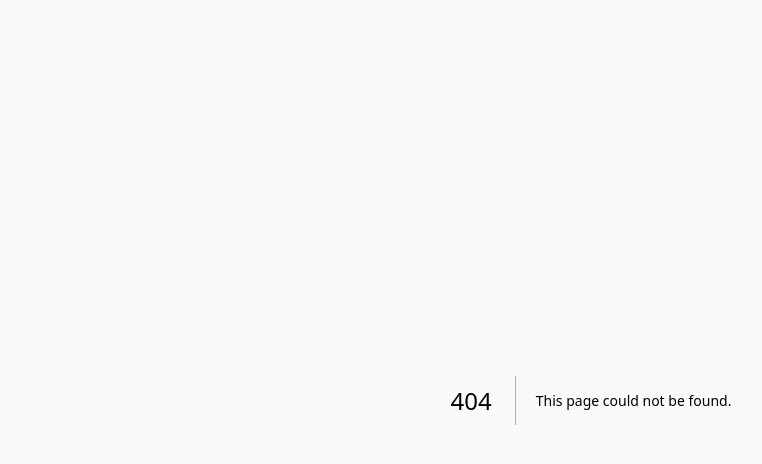
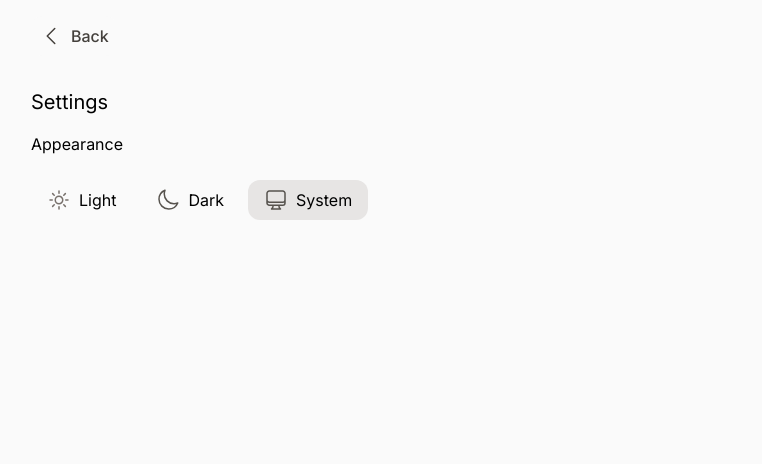
Before and after one commit to itshoro/task-tracker, a Next.js app: page /settings in a window 1280 px wide. Before the commit this address had no page. Shown: the top 464 px of the page, without its empty margins (49-811 px from the left). Built offline with nearby package versions, Linux system fonts and the light colour scheme.

Commit message:
Add settings page

```diff
--- /dev/null
+++ b/src/app/components/Button.tsx
@@ -0,0 +1,25 @@
+import { ForwardedRef } from "react";
+import { ComponentPropsWithoutRef, forwardRef } from "react";
+
+type ButtonProps = ComponentPropsWithoutRef<"button">;
+
+const Button = forwardRef(
+  (props: ButtonProps, ref: ForwardedRef<HTMLButtonElement>) => {
+    const { className, ...rest } = props;
+    return (
+      <button
+        type="button"
+        className={[
+          "inline-flex gap-2 rounded-xl bg-neutral-50 p-2 font-medium text-stone-700 ring-stone-400 ring-offset-2 ring-offset-stone-50 transition hover:bg-stone-200 focus:ring-2 dark:bg-neutral-900 dark:text-stone-300 dark:ring-stone-700 dark:ring-offset-neutral-900 dark:hover:bg-neutral-800",
+          className,
+        ]
+          .filter(Boolean)
+          .join(" ")}
+        ref={ref}
+        {...rest}
+      />
+    );
+  }
+);
+
+export default Button;
--- /dev/null
+++ b/src/app/components/link/button.tsx
@@ -0,0 +1,30 @@
+import Link from "next/link";
+import { ForwardedRef } from "react";
+import { ComponentPropsWithoutRef, forwardRef } from "react";
+
+type ButtonProps = Omit<ComponentPropsWithoutRef<"a">, "href"> & {
+  href: string | URL;
+};
+
+const Button = forwardRef(
+  (props: ButtonProps, ref: ForwardedRef<HTMLAnchorElement>) => {
+    const { className: _className, href: _href, ...rest } = props;
+
+    const className = [
+      "inline-flex gap-2 rounded-xl bg-neutral-50 p-2 font-medium text-stone-700 ring-stone-400 ring-offset-2 ring-offset-stone-50 transition hover:bg-stone-200 focus:ring-2 dark:bg-neutral-900 dark:text-stone-300 dark:ring-stone-700 dark:ring-offset-neutral-900 dark:hover:bg-neutral-800",
+      _className,
+    ]
+      .filter(Boolean)
+      .join(" ");
+
+    const href = _href.toString();
+
+    return href.startsWith("/") ? (
+      <Link ref={ref} className={className} href={href} {...rest} />
+    ) : (
+      <a ref={ref} className={className} href={href} {...rest} />
+    );
+  }
+);
+
+export default Button;
--- /dev/null
+++ b/src/app/components/link/index.tsx
@@ -0,0 +1,3 @@
+import LinkButton from "./button";
+
+export { LinkButton };
--- /dev/null
+++ b/src/app/components/radio/PillGroup.tsx
@@ -0,0 +1,66 @@
+import {
+  type ForwardedRef,
+  forwardRef,
+  type ComponentPropsWithoutRef,
+  ChangeEvent,
+  useId,
+  ReactNode,
+} from "react";
+
+type PillGroupProps = Omit<ComponentPropsWithoutRef<"fieldset">, "onChange"> & {
+  tabs: PillProps[];
+  name: string;
+  onChange?: (e: ChangeEvent<HTMLInputElement>) => void;
+};
+
+const PillGroup = forwardRef(
+  (
+    { tabs, name, className, onChange, defaultValue, ...props }: PillGroupProps,
+    ref: ForwardedRef<HTMLFieldSetElement>
+  ) => {
+    console.log({ defaultValue });
+
+    return (
+      <fieldset
+        className={["flex gap-2", className].filter(Boolean).join(" ")}
+        ref={ref}
+        {...props}
+      >
+        {tabs.map((tab) => (
+          <Pill
+            key={tab.value}
+            {...tab}
+            name={name}
+            defaultChecked={defaultValue === tab.value}
+            onChange={onChange}
+          />
+        ))}
+      </fieldset>
+    );
+  }
+);
+
+type PillProps = {
+  children: ReactNode;
+  value: string;
+};
+
+const Pill = ({
+  children,
+  ...props
+}: PillProps & { name: string } & ComponentPropsWithoutRef<"input">) => {
+  const id = useId();
+
+  return (
+    <div>
+      <input className="peer appearance-none" type="radio" id={id} {...props} />
+      <label
+        className="py-3transition flex cursor-pointer gap-2 rounded-xl px-4 py-2 peer-checked:bg-stone-200 dark:peer-checked:bg-stone-800"
+        htmlFor={id}
+      >
+        {children}
+      </label>
+    </div>
+  );
+};
+export default PillGroup;
--- /dev/null
+++ b/src/app/components/radio/index.tsx
@@ -0,0 +1,3 @@
+import RadioPillGroup from "./PillGroup";
+
+export { RadioPillGroup };
--- /dev/null
+++ b/src/app/components/settings/index.tsx
@@ -0,0 +1,3 @@
+import { Trigger as SettingsTrigger } from "./trigger";
+
+export { SettingsTrigger };
--- /dev/null
+++ b/src/app/components/settings/trigger.tsx
@@ -0,0 +1,33 @@
+import { LinkButton } from "../link";
+
+const Trigger = () => {
+  return (
+    <LinkButton
+      href="/settings"
+      className="flex gap-2 rounded-xl bg-neutral-50 p-2 font-medium text-stone-700 ring-stone-400 ring-offset-2 ring-offset-stone-50 transition hover:bg-stone-200 focus:ring-2 dark:bg-neutral-900 dark:text-stone-300 dark:ring-stone-700 dark:ring-offset-neutral-900 dark:hover:bg-neutral-800"
+    >
+      <svg
+        xmlns="http://www.w3.org/2000/svg"
+        fill="none"
+        viewBox="0 0 24 24"
+        strokeWidth={1.5}
+        stroke="currentColor"
+        className="h-6 w-6"
+      >
+        <path
+          strokeLinecap="round"
+          strokeLinejoin="round"
+          d="M9.594 3.94c.09-.542.56-.94 1.11-.94h2.593c.55 0 1.02.398 1.11.94l.213 1.281c.063.374.313.686.645.87.074.04.147.083.22.127.324.196.72.257 1.075.124l1.217-.456a1.125 1.125 0 011.37.49l1.296 2.247a1.125 1.125 0 01-.26 1.431l-1.003.827c-.293.24-.438.613-.431.992a6.759 6.759 0 010 .255c-.007.378.138.75.43.99l1.005.828c.424.35.534.954.26 1.43l-1.298 2.247a1.125 1.125 0 01-1.369.491l-1.217-.456c-.355-.133-.75-.072-1.076.124a6.57 6.57 0 01-.22.128c-.331.183-.581.495-.644.869l-.213 1.28c-.09.543-.56.941-1.11.941h-2.594c-.55 0-1.02-.398-1.11-.94l-.213-1.281c-.062-.374-.312-.686-.644-.87a6.52 6.52 0 01-.22-.127c-.325-.196-.72-.257-1.076-.124l-1.217.456a1.125 1.125 0 01-1.369-.49l-1.297-2.247a1.125 1.125 0 01.26-1.431l1.004-.827c.292-.24.437-.613.43-.992a6.932 6.932 0 010-.255c.007-.378-.138-.75-.43-.99l-1.004-.828a1.125 1.125 0 01-.26-1.43l1.297-2.247a1.125 1.125 0 011.37-.491l1.216.456c.356.133.751.072 1.076-.124.072-.044.146-.087.22-.128.332-.183.582-.495.644-.869l.214-1.281z"
+        />
+        <path
+          strokeLinecap="round"
+          strokeLinejoin="round"
+          d="M15 12a3 3 0 11-6 0 3 3 0 016 0z"
+        />
+      </svg>
+      Settings
+    </LinkButton>
+  );
+};
+
+export { Trigger };
--- a/src/app/page.tsx
+++ b/src/app/page.tsx
@@ -1,7 +1,19 @@
 import TasksView from "./components/TasksView";
+import { SettingsTrigger } from "./components/settings";
 
 const Page = async () => {
-  return <TasksView />;
+  return (
+    <div
+      className="grid gap-8"
+      style={{ gridTemplateRows: "auto minmax(0, 1fr)" }}
+    >
+      <div className="m-4">
+        <SettingsTrigger />
+      </div>
+
+      <TasksView />
+    </div>
+  );
 };
 
 export default Page;
--- /dev/null
+++ b/src/app/settings/layout.tsx
@@ -0,0 +1,30 @@
+import { ReactNode } from "react";
+import { LinkButton } from "../components/link";
+
+const Layout = ({ children }: { children: ReactNode }) => {
+  return (
+    <div className="p-4">
+      <LinkButton href="/">
+        <svg
+          xmlns="http://www.w3.org/2000/svg"
+          fill="none"
+          viewBox="0 0 24 24"
+          strokeWidth={1.5}
+          stroke="currentColor"
+          className="h-6 w-6"
+        >
+          <path
+            strokeLinecap="round"
+            strokeLinejoin="round"
+            d="M15.75 19.5L8.25 12l7.5-7.5"
+          />
+        </svg>
+        Back
+      </LinkButton>
+
+      <main className="py-8">{children}</main>
+    </div>
+  );
+};
+
+export default Layout;
--- /dev/null
+++ b/src/app/settings/page.tsx
@@ -0,0 +1,16 @@
+import { ColorSchemeSelect } from "./colorScheme";
+
+const Page = () => {
+  return (
+    <>
+      <h1 className="text-xl">Settings</h1>
+      <section className="my-4 rounded-xl ">
+        <h2>Appearance</h2>
+
+        <ColorSchemeSelect />
+      </section>
+    </>
+  );
+};
+
+export default Page;
```
